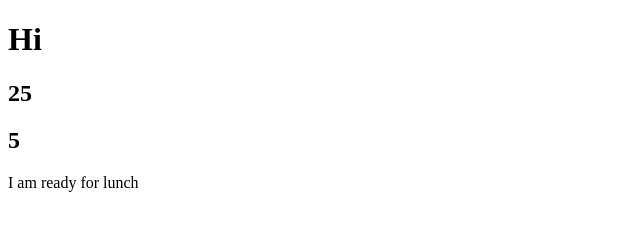
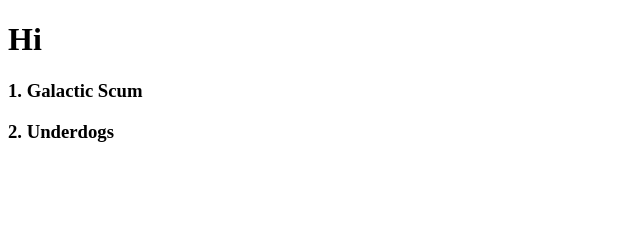
Before and after one commit to marshalloffutt/js-functions, a plain HTML site: page index.html in a window 1280 px wide. Shown: the whole page, without its empty margins (0-640 px from the left). Drawn offline with Linux system fonts and the light colour scheme.

Commit message:
challenge stuff

```diff
--- /dev/null
+++ b/challenge.js
@@ -0,0 +1,18 @@
+//function that prints to the DOM
+
+const printToDom = (stringToPrint, divId) => {
+    const selectedDiv = document.getElementById(divId);
+    selectedDiv.innerHTML += stringToPrint;
+};
+
+let bandNumber = 1;
+
+const takeNumber = (bandName) => {
+    const bandString = `<h3>${bandNumber}. ${bandName}</h3`;
+    bandNumber++;
+    printToDom(bandString, 'band1');
+};
+
+
+takeNumber("Galactic Scum");
+takeNumber("Underdogs");
--- a/index.html
+++ b/index.html
@@ -12,9 +12,12 @@
     <div id="greeting"></div>
     <div id="allTheNumbers"></div>
     <div id="feelings"></div>
+    <div id="band1"></div>
+    <div id="band2"></div>
 
 
    <!-- <script src="main.js"></script>-->
-   <script src="funtions.js"></script>
+   <!--<script src="funtions.js"></script>-->
+   <script src="challenge.js"></script>
 </body>
 </html>
```
